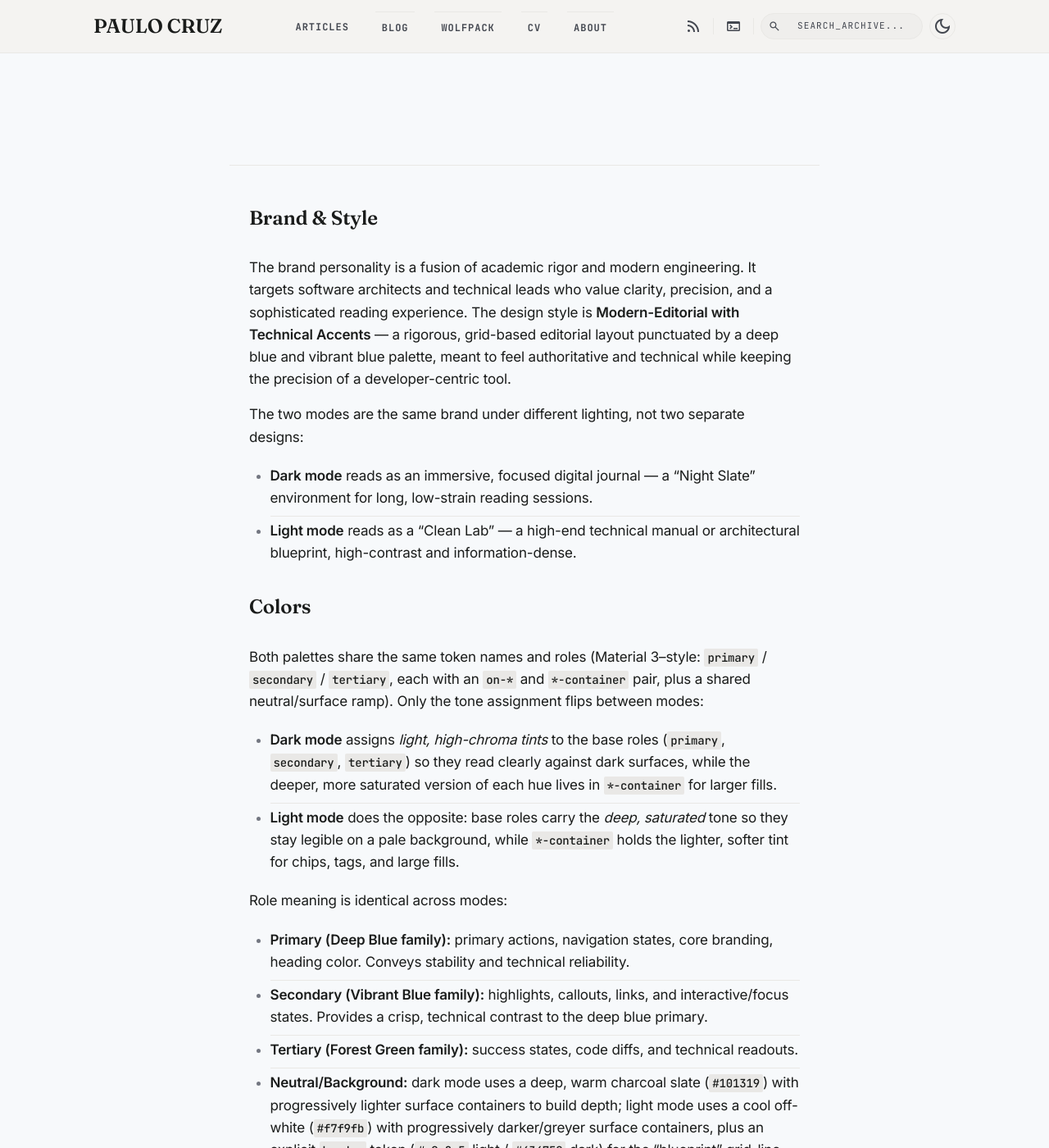
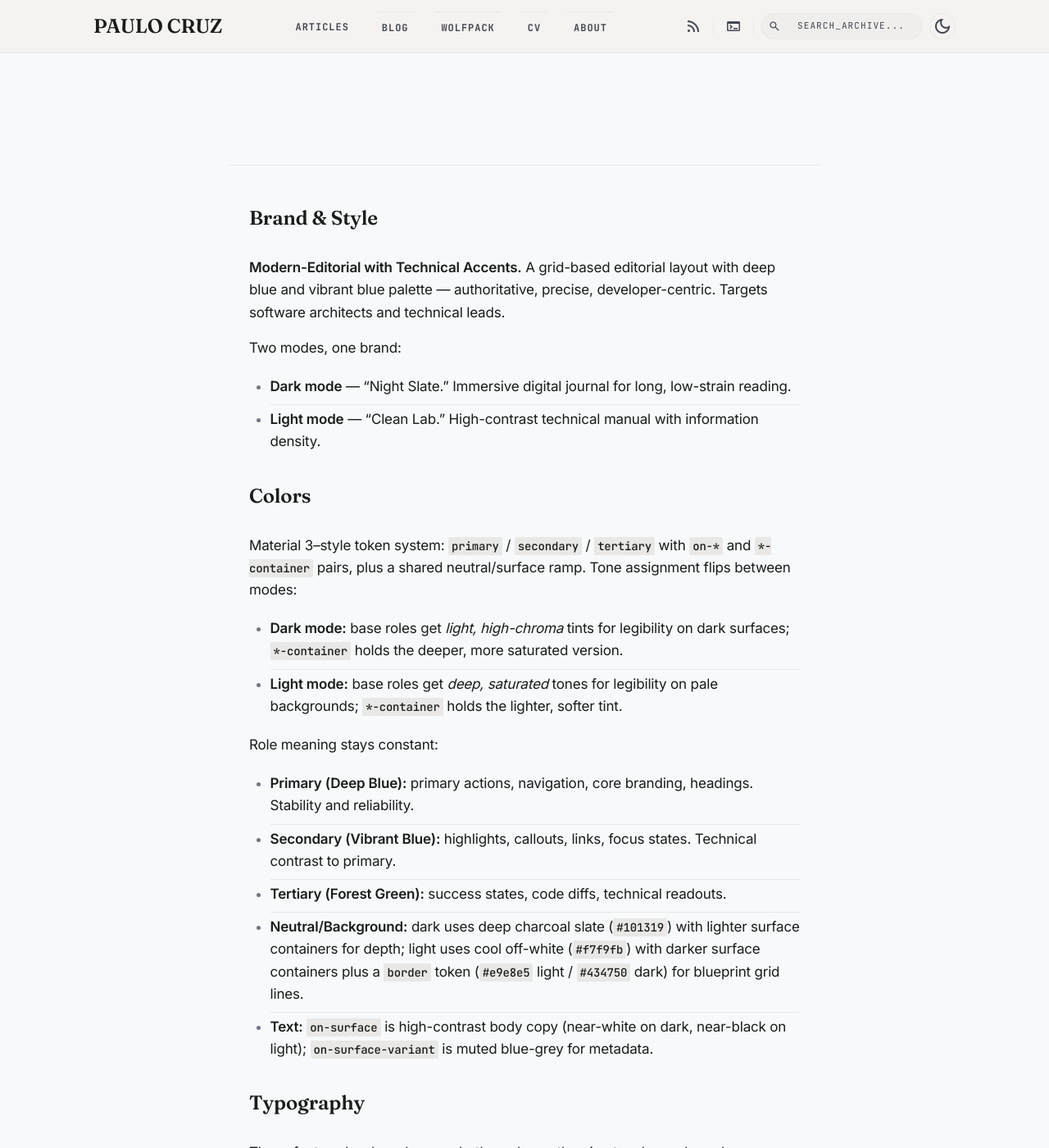
Before and after one commit to paulushcgcj/paulushcgcj.github.io, a Jekyll site: the page built from DESIGN.md, in a window 1280 px wide and 1400 px high. Shown: the whole window at 82% size. Built offline with Jekyll 4.4.1, drawn with Linux system fonts in a browser that asks for light colours; some of the changed text lies outside the part shown.

Commit message:
feat: refine DESIGN.md for clarity and consistency; enhance brand description, color roles, typography, and component details

```diff
--- a/DESIGN.md
+++ b/DESIGN.md
@@ -150,68 +150,68 @@ spacing:
 
 ## Brand & Style
 
-The brand personality is a fusion of academic rigor and modern engineering. It targets software architects and technical leads who value clarity, precision, and a sophisticated reading experience. The design style is **Modern-Editorial with Technical Accents** — a rigorous, grid-based editorial layout punctuated by a deep blue and vibrant blue palette, meant to feel authoritative and technical while keeping the precision of a developer-centric tool.
+**Modern-Editorial with Technical Accents.** A grid-based editorial layout with deep blue and vibrant blue palette — authoritative, precise, developer-centric. Targets software architects and technical leads.
 
-The two modes are the same brand under different lighting, not two separate designs:
+Two modes, one brand:
 
-- **Dark mode** reads as an immersive, focused digital journal — a "Night Slate" environment for long, low-strain reading sessions.
-- **Light mode** reads as a "Clean Lab" — a high-end technical manual or architectural blueprint, high-contrast and information-dense.
+- **Dark mode** — "Night Slate." Immersive digital journal for long, low-strain reading.
+- **Light mode** — "Clean Lab." High-contrast technical manual with information density.
 
 ## Colors
 
-Both palettes share the same token names and roles (Material 3–style: `primary` / `secondary` / `tertiary`, each with an `on-*` and `*-container` pair, plus a shared neutral/surface ramp). Only the tone assignment flips between modes:
+Material 3–style token system: `primary` / `secondary` / `tertiary` with `on-*` and `*-container` pairs, plus a shared neutral/surface ramp. Tone assignment flips between modes:
 
-- **Dark mode** assigns *light, high-chroma tints* to the base roles (`primary`, `secondary`, `tertiary`) so they read clearly against dark surfaces, while the deeper, more saturated version of each hue lives in `*-container` for larger fills.
-- **Light mode** does the opposite: base roles carry the *deep, saturated* tone so they stay legible on a pale background, while `*-container` holds the lighter, softer tint for chips, tags, and large fills.
+- **Dark mode:** base roles get *light, high-chroma* tints for legibility on dark surfaces; `*-container` holds the deeper, more saturated version.
+- **Light mode:** base roles get *deep, saturated* tones for legibility on pale backgrounds; `*-container` holds the lighter, softer tint.
 
-Role meaning is identical across modes:
+Role meaning stays constant:
 
-- **Primary (Deep Blue family):** primary actions, navigation states, core branding, heading color. Conveys stability and technical reliability.
-- **Secondary (Vibrant Blue family):** highlights, callouts, links, and interactive/focus states. Provides a crisp, technical contrast to the deep blue primary.
-- **Tertiary (Forest Green family):** success states, code diffs, and technical readouts.
-- **Neutral/Background:** dark mode uses a deep, warm charcoal slate (`#101319`) with progressively lighter surface containers to build depth; light mode uses a cool off-white (`#f7f9fb`) with progressively darker/greyer surface containers, plus an explicit `border` token (`#e9e8e5` light / `#434750` dark) for the "blueprint" grid-line feel.
-- **Text:** `on-surface` is high-contrast (near-white on dark, near-black on light) for body copy; `on-surface-variant` is a muted blue-grey used for metadata and secondary info in both modes.
+- **Primary (Deep Blue):** primary actions, navigation, core branding, headings. Stability and reliability.
+- **Secondary (Vibrant Blue):** highlights, callouts, links, focus states. Technical contrast to primary.
+- **Tertiary (Forest Green):** success states, code diffs, technical readouts.
+- **Neutral/Background:** dark uses deep charcoal slate (`#101319`) with lighter surface containers for depth; light uses cool off-white (`#f7f9fb`) with darker surface containers plus a `border` token (`#e9e8e5` light / `#434750` dark) for blueprint grid lines.
+- **Text:** `on-surface` is high-contrast body copy (near-white on dark, near-black on light); `on-surface-variant` is muted blue-grey for metadata.
 
 ## Typography
 
-A single three-font type scale is shared, unchanged, across both modes — theming only touches color, never type:
+Three-font scale, shared across both modes — theming touches color only, never type.
 
-- **Fraunces (Headlines — `display-lg`, `display-lg-mobile`, `headline-md`):** an expressive, chiseled serif used for impact. Provides an "editorial," stamped-onto-the-page feel that distinguishes the brand from generic tech blogs.
-- **Inter (Body — `article-body`):** a highly legible, modern sans-serif at 17px/1.6 line-height, comfortable for long-form technical articles on any surface color.
-- **JetBrains Mono (Technical/UI — `code-inline`, `label-caps`):** code snippets, tags, timestamps, and small labels. Anchors the design in the developer world and gives metadata a precise rhythm.
+- **Fraunces (Headlines):** expressive, chiseled serif. Editorial feel that separates the brand from generic tech blogs.
+- **Inter (Body):** legible sans-serif at 17px/1.6. Comfortable for long-form technical articles.
+- **JetBrains Mono (Technical/UI):** code, tags, timestamps, small labels. Developer-world anchor with precise rhythm.
 
 ## Layout & Spacing
 
-Both modes share one **Fixed-Fluid Hybrid** layout model on an 8px baseline grid.
+**Fixed-Fluid Hybrid** on an 8px baseline grid.
 
-- **Article Pages:** centered, narrow column (`article-max`: 720px) to maximize line-length readability for the Inter body face.
-- **Dashboards/Lists:** 12-column grid with 24px gutters (`container-max`: 1100px).
-- **Rhythm:** strict 8px (`stack-unit`) vertical rhythm; generous spacing lets the editorial typography feel premium rather than cramped. In light mode, explicit 1px `border` dividers between major sections reinforce the blueprint structure.
-- **Mobile:** margins shrink to 16px (`margin-mobile`), multi-column grids collapse to a single stack.
+- **Article Pages:** centered column (`article-max`: 720px) for line-length readability.
+- **Dashboards/Lists:** 12-column grid, 24px gutters (`container-max`: 1100px).
+- **Rhythm:** strict 8px vertical rhythm. Light mode uses 1px `border` dividers between sections for blueprint structure.
+- **Mobile:** margins shrink to 16px (`margin-mobile`), grids collapse to single stack.
 
 ## Elevation & Depth
 
-Neither mode uses traditional drop shadows — depth comes from tone and outline instead:
+No drop shadows. Depth comes from tonal stacking and outlines.
 
-- **Dark mode — Tonal Stacking:** each surface container steps a notch lighter than the one below it, creating a "lifted" appearance. Interactive elements use color shifts or 1px borders (primary deep blue / secondary vibrant blue) instead of shadows. A subtle 8px backdrop-blur is used on overlays and nav bars.
-- **Light mode — Low-Contrast Outlines + Tonal Layering:** each surface container steps a notch darker/greyer than the background, and 1px solid `border` tokens define separation explicitly. Raised/active elements use a subtle offset border or a tint shift toward secondary blue rather than elevation.
-- **Interactivity (both modes):** focus and active states are communicated with high-contrast color shifts (e.g. a button moving from Deep Blue to Terracotta), not z-axis movement.
+- **Dark mode — Tonal Stacking:** surface containers step lighter as they rise. Interactive elements use color shifts or 1px borders instead of shadows. 8px backdrop-blur on overlays and nav bars.
+- **Light mode — Outlines + Tonal Layering:** surface containers step darker/greyer. 1px `border` tokens define separation. Raised elements use offset borders or secondary-blue tint shifts.
+- **Interactivity:** focus and active states use high-contrast color shifts (e.g. primary to secondary blue), not z-axis movement.
 
 ## Shapes
 
-The shape language is **Technical and Precise** in both modes — soft, not bubbly.
+**Technical and Precise** — soft, not bubbly.
 
-- **Standard elements:** 0.25rem (4px) corner radius (`rounded.DEFAULT`).
-- **Large containers** (cards, modals, code blocks): 0.5rem (8px), via `rounded.lg`.
-- **Interactive triggers** (buttons, inputs): stick to the standard 4px radius for a compact, technical look.
+- **Standard elements:** 4px radius (`rounded.DEFAULT`).
+- **Large containers** (cards, modals, code blocks): 8px (`rounded.lg`).
+- **Interactive triggers** (buttons, inputs): 4px for compact, technical look.
 
 ## Components
 
-- **Buttons:** solid Deep Blue background with white/`on-primary` text for primary actions; ghost-style secondary buttons use a 1px secondary-blue border. Button labels use `label-caps` (monospaced) in both modes.
-- **Code Blocks:** dark, professional palette regardless of page theme (code blocks stay dark-surfaced even on the light theme, for contrast and familiarity); headers show the language name in `label-caps`.
-- **Chips/Tags/Badges:** `label-caps`, all-caps, monospaced text inside a subtle secondary- or tertiary-color tint (`*-container` tone).
-- **Cards:** dark mode uses a `Surface 2` fill with a primary-blue 1px border on hover; light mode uses a 1px `border` outline by default, with a slightly darker header strip to separate metadata from content.
-- **Inputs:** darker-than-surface fill in dark mode with a primary-color bottom border that expands on focus; base-surface fill with a 1px `border` in light mode, transitioning to secondary blue on focus.
-- **Lists:** horizontal separators between items; hover uses a subtle background-tint shift rather than shadows or chevrons.
-- **Technical Readouts:** a bordered box with a `label-caps` label in the top-left and `code-inline` data points inside — identical pattern in both modes.
-- **Reading Progress Bar:** a thin, 2px terracotta line at the top of the viewport that fills as the user scrolls, shared by both modes.
+- **Buttons:** solid Deep Blue primary with white text; ghost-style secondary with 1px secondary-blue border. Labels use `label-caps` (monospaced).
+- **Code Blocks:** always dark-surfaced regardless of page theme. Headers show language in `label-caps`.
+- **Chips/Tags/Badges:** `label-caps`, all-caps, monospaced inside a subtle `*-container` tint.
+- **Cards:** dark mode uses `Surface 2` fill with primary-blue 1px border on hover; light mode uses 1px `border` outline with darker header strip.
+- **Inputs:** darker-than-surface fill in dark mode with primary-color bottom border expanding on focus; base-surface fill in light mode with `border` transitioning to secondary blue.
+- **Lists:** horizontal separators; hover uses subtle background-tint shift.
+- **Technical Readouts:** bordered box with `label-caps` label top-left, `code-inline` data points inside.
+- **Reading Progress Bar:** thin 2px secondary-blue line at viewport top, fills on scroll.
```
